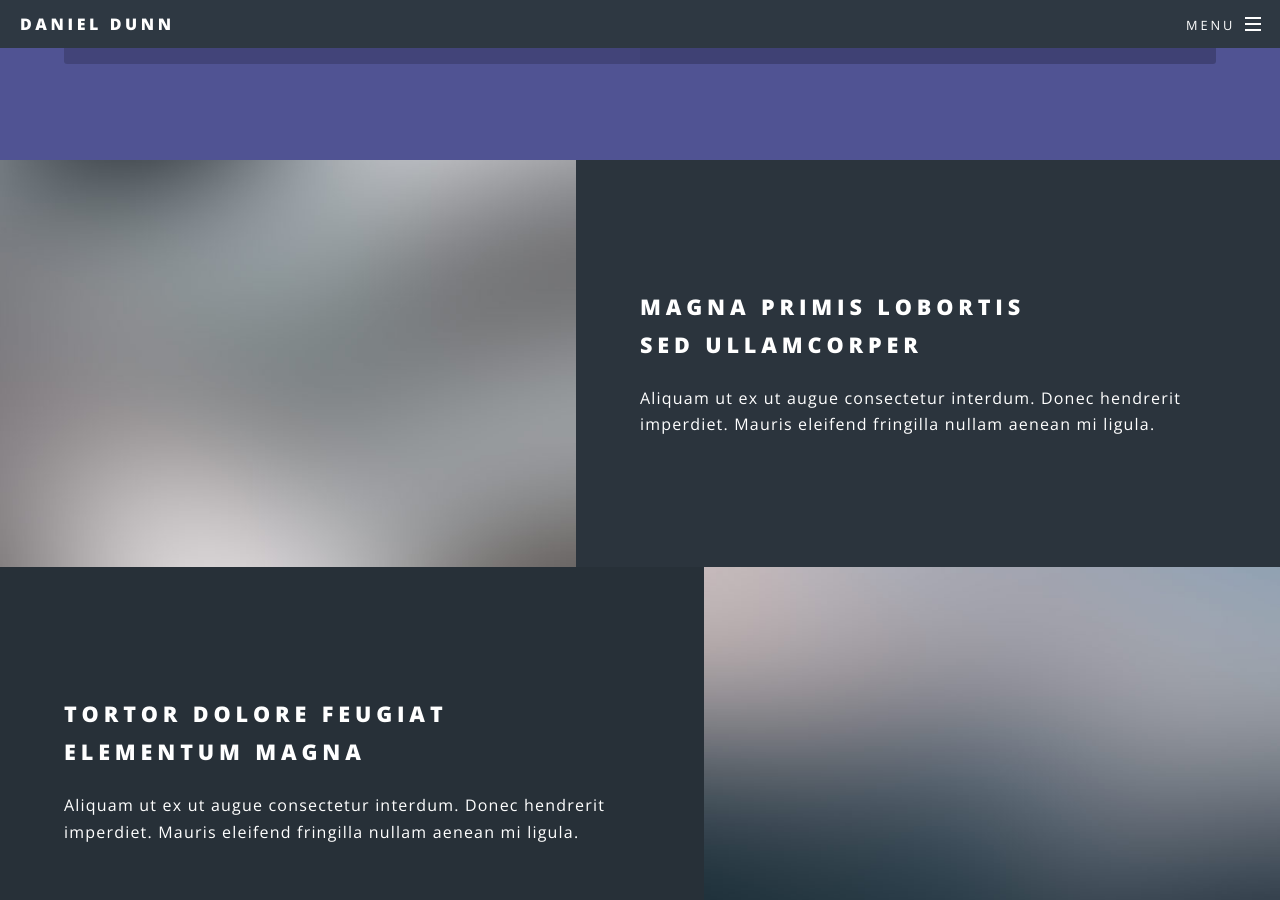
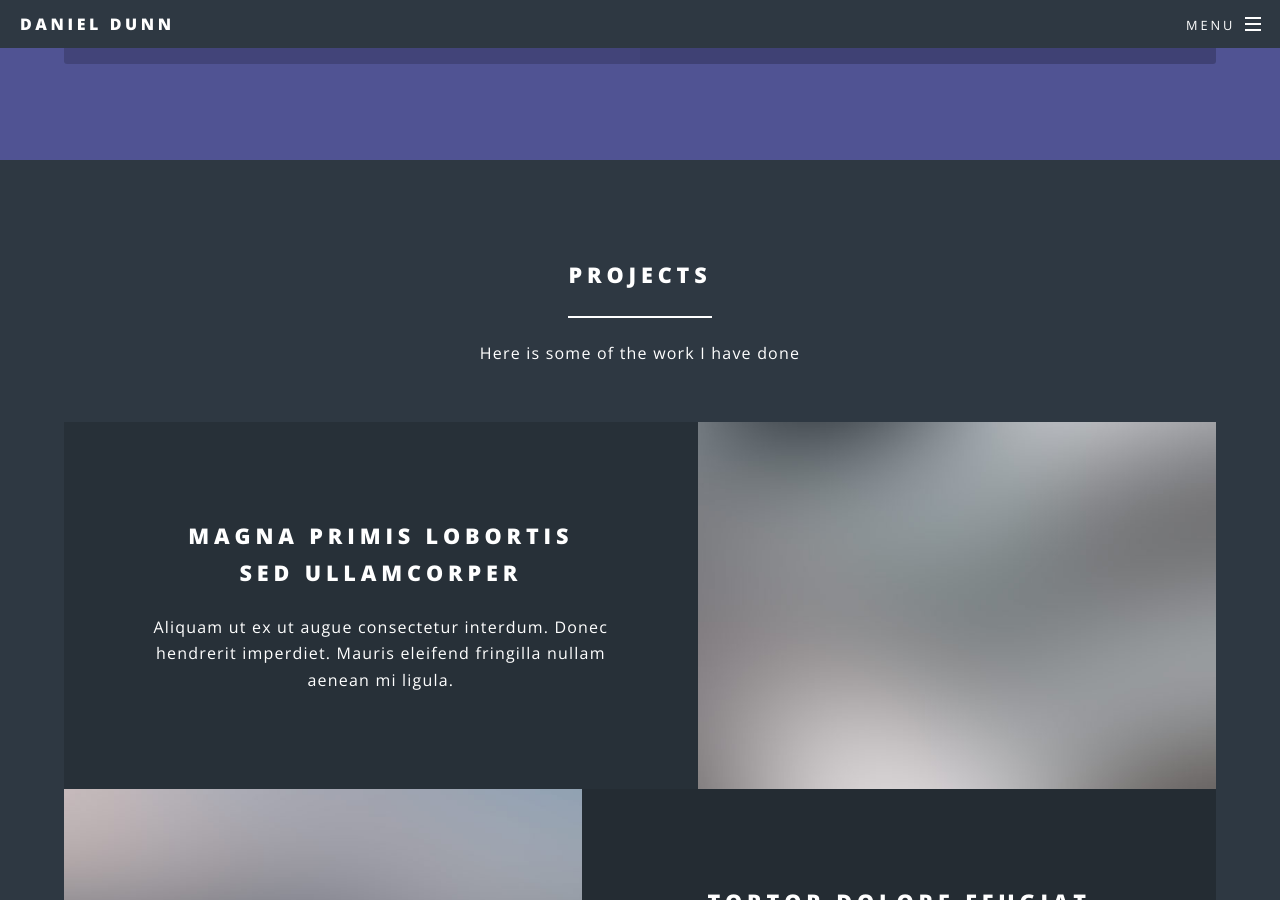
Before and after one commit to NicelyDunn7/dpdunn10.github.io, a Jekyll site: the page built from index.html, in a window 1280 px wide and 900 px high, scrolled down 2514 px. Built offline with Jekyll 4.4.1, drawn with Linux system fonts in a browser that asks for light colours.

Commit message:
Add header to projects section

```diff
--- a/index.html
+++ b/index.html
@@ -69,7 +69,12 @@
 					</section>
 
 					<!-- Three -->
-						<section id="three" class="wrapper alt style2">
+						<section id="three" class="wrapper style2 special">
+							<div class="inner">
+								<header class="major">
+									<h2>Projects</h2>
+									<p>Here is some of the work I have done</p>
+								</header>
 								<section class="spotlight">
 									<div class="image"><img src="images/pic01.jpg" alt="" /></div><div class="content">
 										<h2>Magna primis lobortis<br />
@@ -91,6 +96,7 @@
 										<p>Aliquam ut ex ut augue consectetur interdum. Donec hendrerit imperdiet. Mauris eleifend fringilla nullam aenean mi ligula.</p>
 									</div>
 								</section>
+							</div>
 						</section>
 
 				<!-- CTA -->
```
Also changed, not shown: 2 other files. Lines whose indentation alone changed are shown as unchanged.
